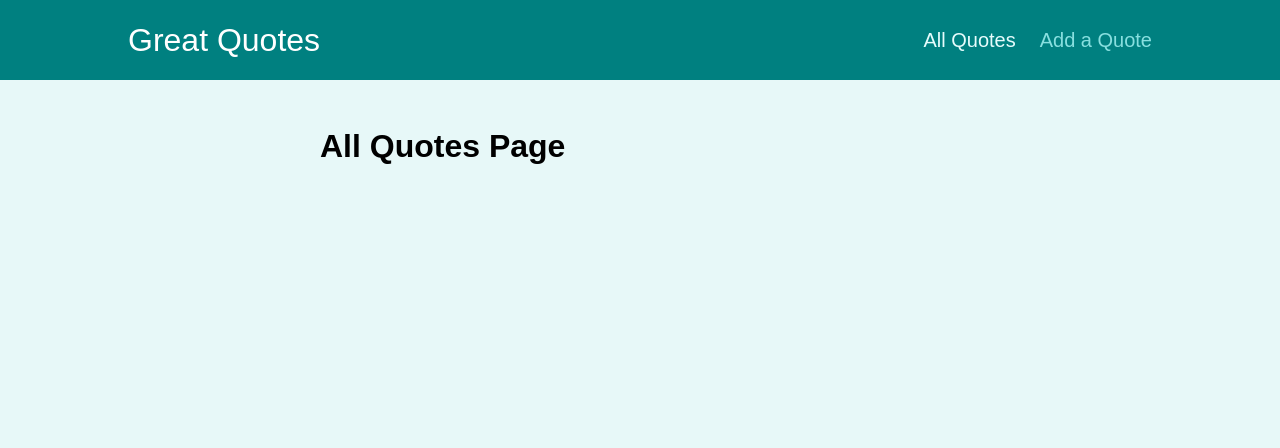
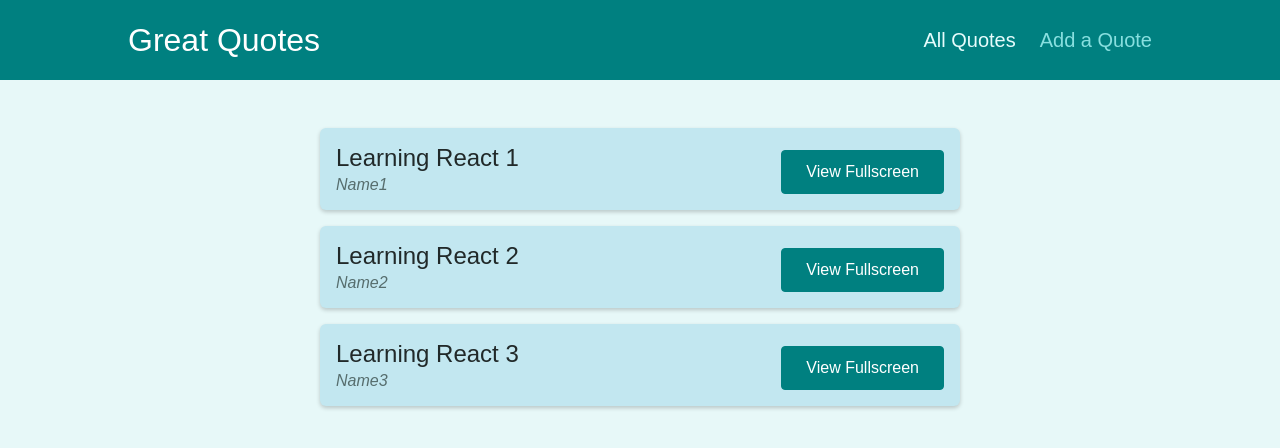
Before and after one commit to bdog72/react-router-2021, a React (Create React App) app: page /quotes in a window 1280 px wide. Shown: the top 448 px of the page. Built offline with nearby package versions, Linux system fonts and the light colour scheme.

Commit message:
react-router

```diff
--- a/src/components/layout/MainNavigation.js
+++ b/src/components/layout/MainNavigation.js
@@ -16,7 +16,7 @@
           </li>
 
           <li>
-            <NavLink to='/new quote' activeClassName={classes.active}>
+            <NavLink to='/new-quote' activeClassName={classes.active}>
               Add a Quote
             </NavLink>
           </li>
--- a/src/components/quotes/HighlightedQuote.js
+++ b/src/components/quotes/HighlightedQuote.js
@@ -1,3 +1,6 @@
+//
+//
+
 import classes from './HighlightedQuote.module.css';
 
 const HighlightedQuote = (props) => {
--- a/src/components/quotes/QuoteForm.js
+++ b/src/components/quotes/QuoteForm.js
@@ -1,3 +1,6 @@
+//
+//
+
 import { useRef } from 'react';
 
 import Card from '../UI/Card';
--- a/src/components/quotes/QuoteItem.js
+++ b/src/components/quotes/QuoteItem.js
@@ -1,4 +1,9 @@
+//
+//
+
 import classes from './QuoteItem.module.css';
+
+import { Link } from 'react-router-dom';
 
 const QuoteItem = (props) => {
   return (
@@ -9,9 +14,9 @@
         </blockquote>
         <figcaption>{props.author}</figcaption>
       </figure>
-      <a className='btn'>
+      <Link to={`/quotes/${props.id}`} className='btn'>
         View Fullscreen
-      </a>
+      </Link>
     </li>
   );
 };
--- a/src/components/quotes/QuoteList.js
+++ b/src/components/quotes/QuoteList.js
@@ -1,3 +1,6 @@
+//
+//
+
 import { Fragment } from 'react';
 
 import QuoteItem from './QuoteItem';
--- a/src/pages/AllQuotes.js
+++ b/src/pages/AllQuotes.js
@@ -2,9 +2,28 @@
 //
 
 import React from 'react';
+import QuoteList from '../components/quotes/QuoteList';
+
+const DUMMY_QUOTES = [
+  {
+    id: 'q1',
+    author: 'Name1',
+    text: 'Learning React 1',
+  },
+  {
+    id: 'q2',
+    author: 'Name2',
+    text: 'Learning React 2',
+  },
+  {
+    id: 'q3',
+    author: 'Name3',
+    text: 'Learning React 3',
+  },
+];
 
 const AllQuotes = () => {
-  return <h1>All Quotes Page</h1>;
+  return <QuoteList quotes={DUMMY_QUOTES} />;
 };
 
 export default AllQuotes;
--- a/src/pages/NewQuote.js
+++ b/src/pages/NewQuote.js
@@ -2,9 +2,14 @@
 //
 
 import React from 'react';
+import QuoteForm from '../components/quotes/QuoteForm';
 
 const NewQuote = () => {
-  return <h1>New Quote Page</h1>;
+  const addQuoteHandler = (quoteDate) => {
+    console.log(quoteDate);
+  };
+
+  return <QuoteForm onAddQuote={addQuoteHandler} />;
 };
 
 export default NewQuote;
--- a/src/pages/QuoteDetail.js
+++ b/src/pages/QuoteDetail.js
@@ -5,14 +5,38 @@
 import { useParams, Route } from 'react-router-dom';
 
 import Comments from '../components/comments/Comments';
+import HighlightedQuote from '../components/quotes/HighlightedQuote';
+
+const DUMMY_QUOTES = [
+  {
+    id: 'q1',
+    author: 'Name1',
+    text: 'Learning React 1',
+  },
+  {
+    id: 'q2',
+    author: 'Name2',
+    text: 'Learning React 2',
+  },
+  {
+    id: 'q3',
+    author: 'Name3',
+    text: 'Learning React 3',
+  },
+];
 
 const QuoteDetail = () => {
   const params = useParams();
 
+  const quote = DUMMY_QUOTES.find((quote) => quote.id === params.quoteId);
+
+  if (!quote) {
+    return <p>No quote found!</p>;
+  }
+
   return (
     <Fragment>
-      <h1>Quote Details Page</h1>
-      <p>{params.quoteId}</p>
+      <HighlightedQuote text={quote.text} author={quote.author} />
       <Route path={`/quotes/${params.quoteId}/comments`}>
         <Comments />
       </Route>
```
